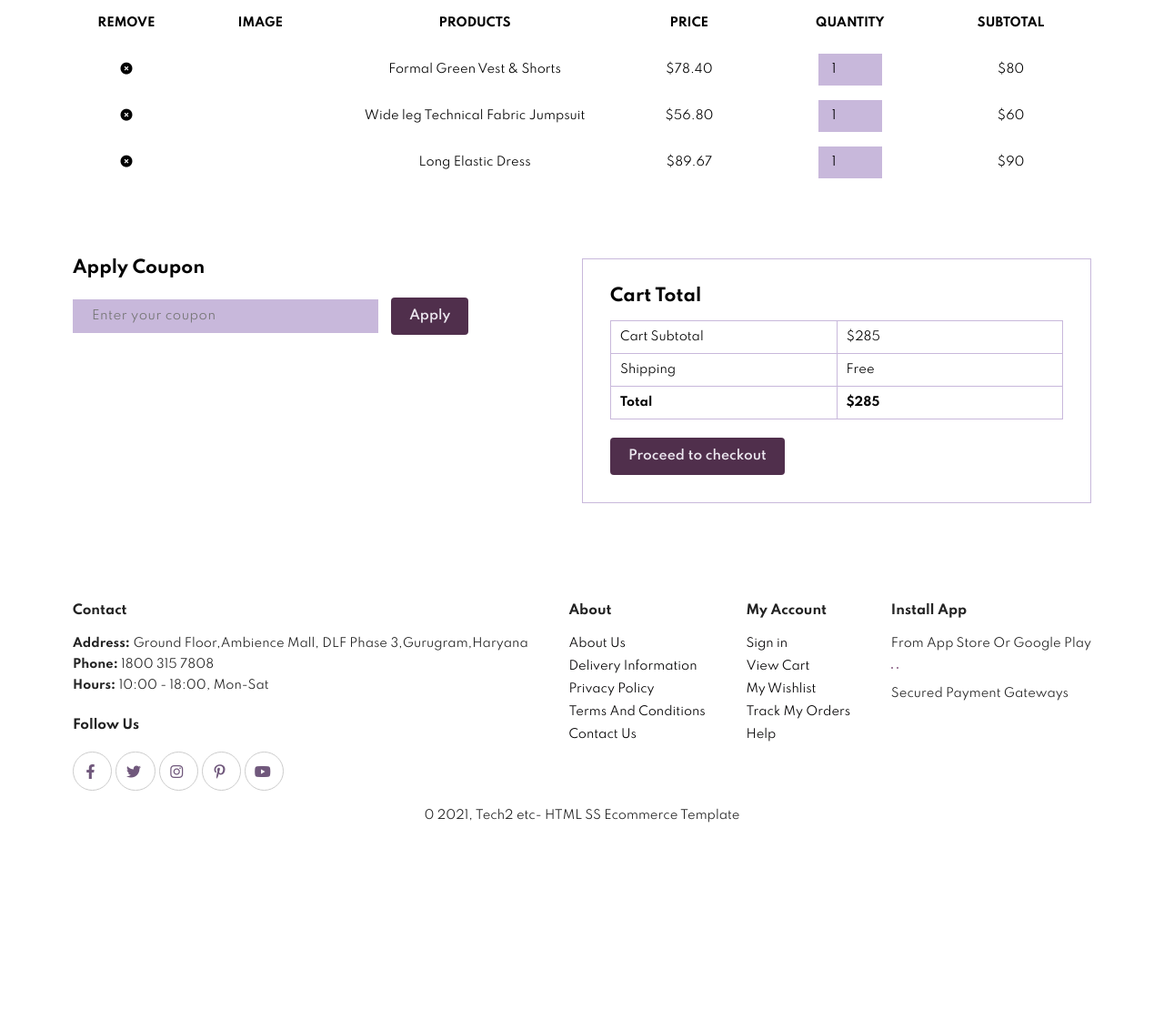
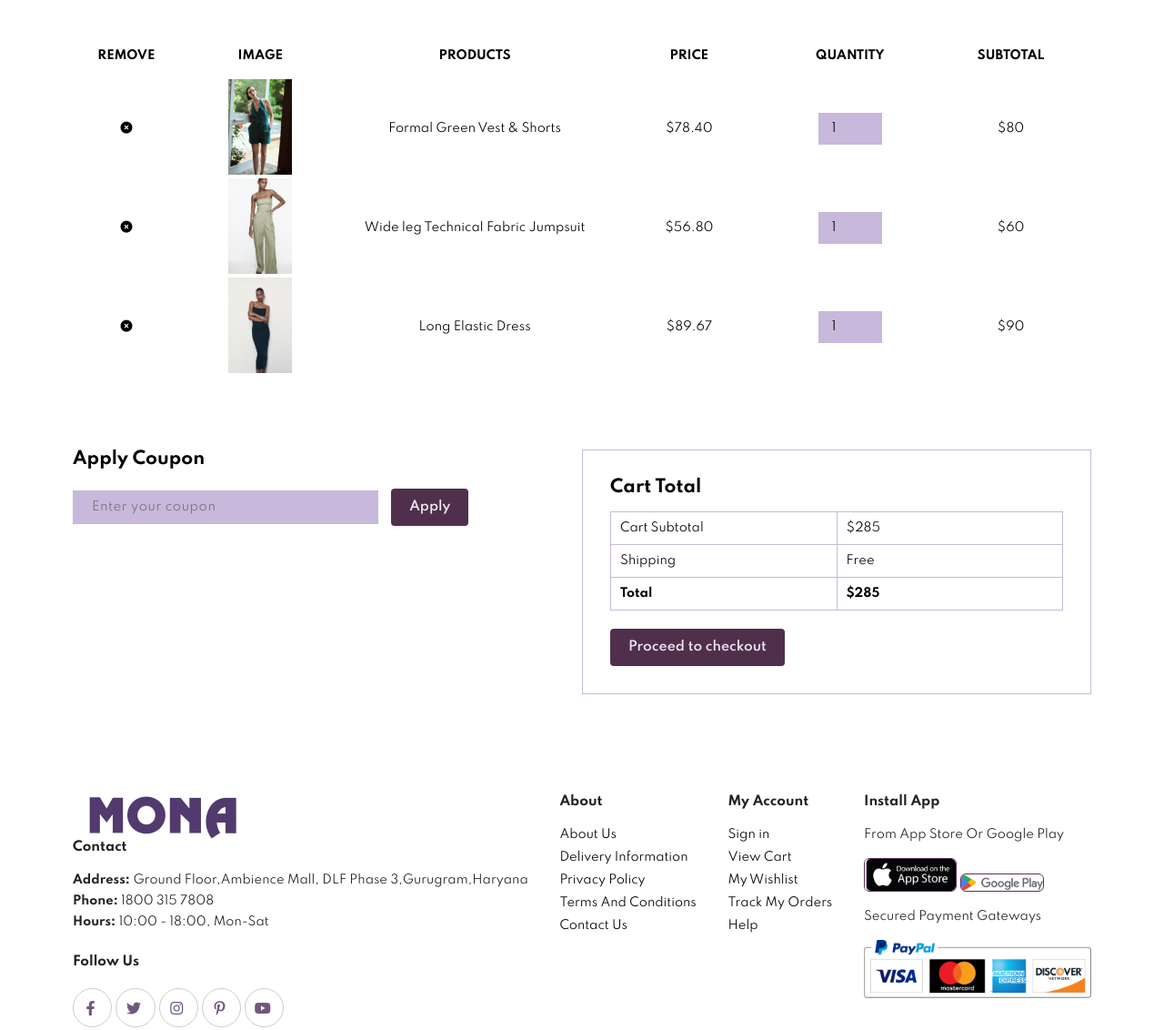
Before and after one commit to nehadayananda/EcommerceWeb, a plain HTML site: page cart.html in a window 1280 px wide. Shown: the part 416-1548 px from the top of the page at 91% size. Before the commit the page ends 1368 px from the top, so only its background shows below. Drawn offline with Linux system fonts and the light colour scheme; files whose address does not match are found by name.

Commit message:
Added cart.html

```diff
--- a/cart.html
+++ b/cart.html
@@ -9,7 +9,7 @@
 </head>
 <body>
     <section id="header">
-        <a href="#"><img src="products/mona.png" class="logo" alt=""></a>
+        <a href="#"><img src="mona.png" class="logo" alt=""></a>
     <div>
         <ul id="navbar">
             <li><a href="index.html">Home</a></li>
@@ -47,7 +47,7 @@
             <tbody>
                 <tr>
                     <td><a hreaf="#"><i class="fa-solid fa-circle-xmark"></i></a></td>
-                    <td><img src="products/f2.jpg" alt=""></td>
+                    <td><img src="f2.jpg" alt=""></td>
                     <td>Formal Green Vest & Shorts</td>
                     <td>$78.40</td>
                     <td><input type="number" value="1"></td>
@@ -55,7 +55,7 @@
                 </tr>
                 <tr>
                     <td><a hreaf="#"><i class="fa-solid fa-circle-xmark"></i></a></td>
-                    <td><img src="products/f4.jpg" alt=""></td>
+                    <td><img src="f4.jpg" alt=""></td>
                     <td>Wide leg Technical Fabric Jumpsuit</td>
                     <td>$56.80</td>
                     <td><input type="number" value="1"></td>
@@ -63,7 +63,7 @@
                 </tr>
                 <tr>
                     <td><a hreaf="#"><i class="fa-solid fa-circle-xmark"></i></a></td>
-                    <td><img src="products/f7.jpg" alt=""></td>
+                    <td><img src="f7.jpg" alt=""></td>
                     <td>Long Elastic Dress</td>
                     <td>$89.67</td>
                     <td><input type="number" value="1"></td>
@@ -99,7 +99,7 @@
     </section>
     <footer class="section-p1">
         <div class="col">
-            <img src="mona.jpg" alt="">
+            <img src="mona.png" alt="">
             <h4>Contact</h4>
             <p><strong>Address: </strong>Ground Floor,Ambience Mall, DLF Phase 3,Gurugram,Haryana</p>
             <p><strong>Phone: </strong> 1800 315 7808</p>
@@ -137,11 +137,11 @@
             <h4>Install App</h4>
             <p>From App Store Or Google Play </p>
             <div class="row">
-                <img src="products/appstore.png" alt="">
-                <img src="products/Google_Play.png" alt="">
+                <img src="appstore.png" alt="">
+                <img src="Google_Play.png" alt="">
             </div>
             <p> Secured Payment Gateways</p>
-            <img src="products/paypal.png" alt="">
+            <img src="paypal.png" alt="">
         </div>
         <div class="copyright">
             <p> 0 2021, Tech2 etc- HTML SS Ecommerce Template </p>
```
